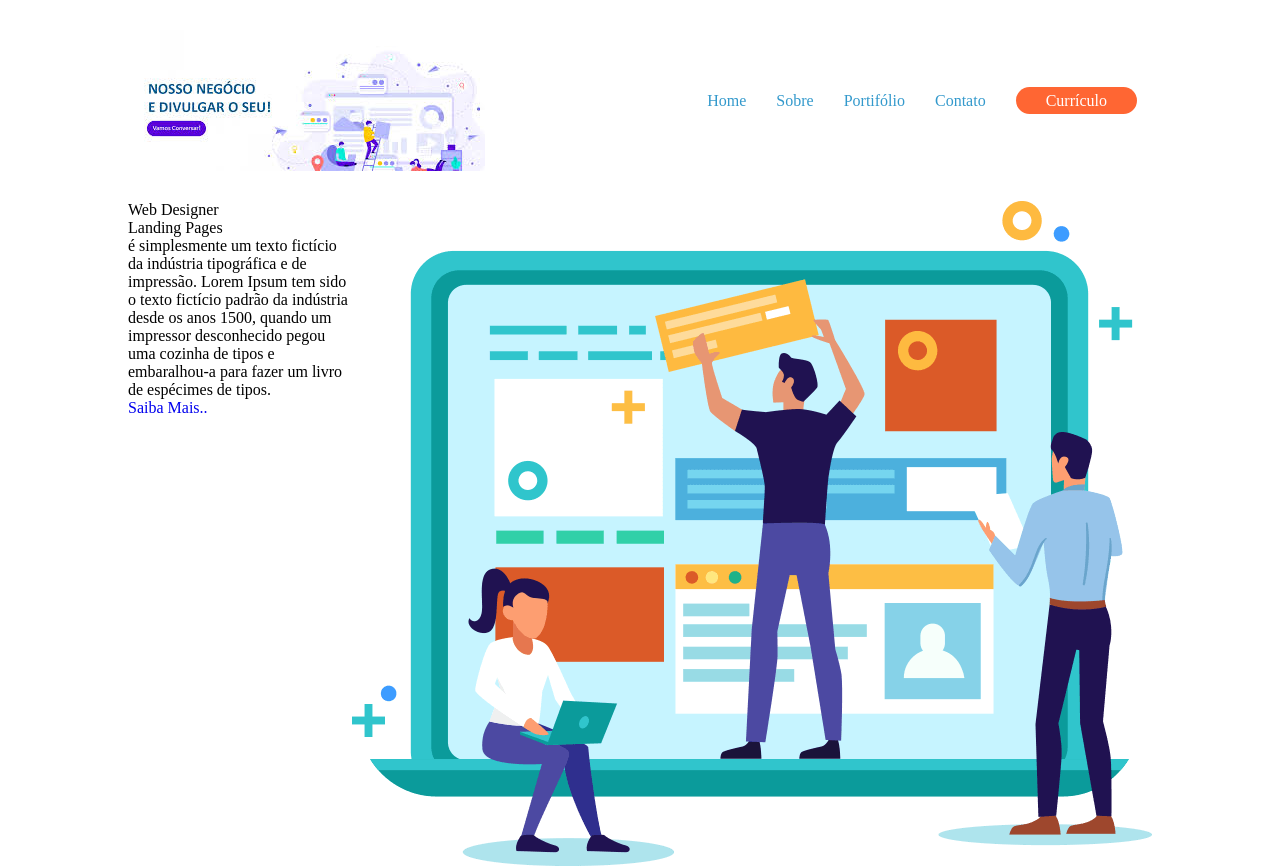
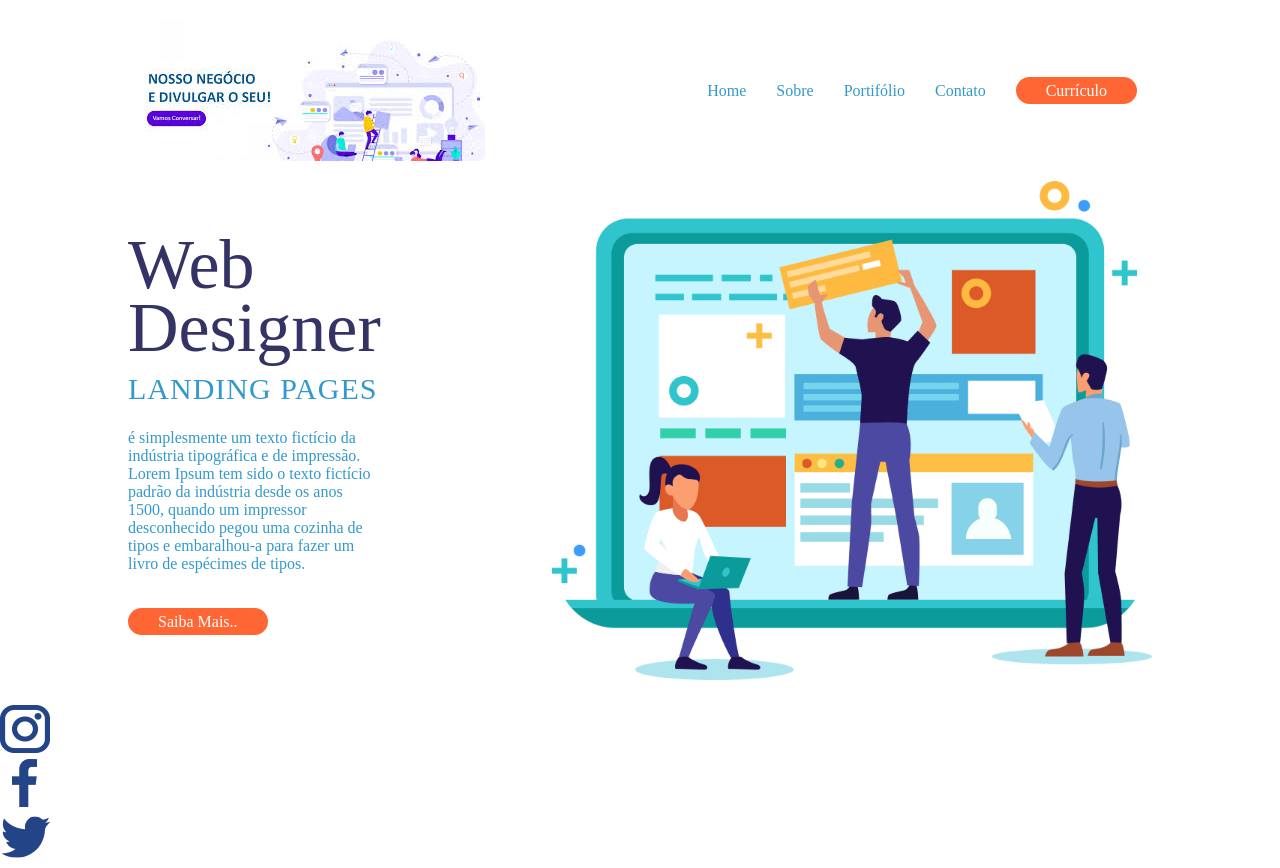
Before and after one commit to Evanei-Freitas/Desenvolvimento-FrontEnd, a plain HTML site: page index.html in a window 1280 px wide. Shown: the top 868 px of the page. Drawn offline with Linux system fonts and the light colour scheme.

Commit message:
Criação do Main e arquivos Css para o mesmo

```diff
--- /dev/null
+++ b/assets/css/main.css
@@ -0,0 +1,39 @@
+.sobre-web-designer{
+    justify-content: space-between;
+    align-items: center;
+}
+
+.sobre-web-designer article{
+    width: 250px;
+}
+
+.sobre-web-designer article h1{
+    font-size: 70px;
+    line-height: 90%;
+    font-weight: 400;
+    color: #333366;
+}
+
+
+.sobre-web-designer article h2,
+.sobre-web-designer article p{
+  color: #3399cc;
+}
+
+
+.sobre-web-designer article p{
+    margin: 10px 0 40px 0;
+}
+
+.sobre-web-designer article h2{
+    font-size: 30px;
+    text-transform: uppercase;
+    letter-spacing: 1px;
+    line-height: 200%;
+
+}
+
+
+.sobre-web-designer figcaption img{
+    width: 600px;
+}
--- a/assets/css/style.css
+++ b/assets/css/style.css
@@ -4,7 +4,7 @@
 /* Components */
 @import './header.css';
 @import './butons.css';
-
+@import './main.css';
 
 /* Reset Css */
 *{
@@ -13,6 +13,7 @@
     border: 0;
     font-size: 100%;
     font-family: 'Source Sans Pro', sans-serif;
+    font-weight: 300;
     font: inherit;
     vertical-align: baseline;
     text-decoration: none;
@@ -20,7 +21,7 @@
 
 .container{
     width: 1024px;
-    margin: 30px auto;
+    margin: 20px auto;
     display: flexbox;
     flex-direction: column;
 }
--- a/index.html
+++ b/index.html
@@ -34,7 +34,7 @@
      <!--Container-->
     <main class="container">
         <!--Section Conteudo do Site-->
-        <section class="row">
+        <section class="row sobre-web-designer">
 
             <!--Conteudo de Texto do Site-->
            <article>
@@ -46,11 +46,11 @@
                 quando um impressor desconhecido pegou uma cozinha de tipos e embaralhou-a para
                 fazer um livro de espécimes de tipos.
             </p>
-            <a href="#">Saiba Mais..</a>
+            <a href="#" class="btn btn-laranja">Saiba Mais..</a>
            </article>
             <!--End Conteudo de Texto do Site-->
 
-            <figcaption>
+            <figcaption class="">
                 <img src="./assets/images/pessoas-construindo-pc.png" alt="Criação de Sites">
             </figcaption>
 
```
